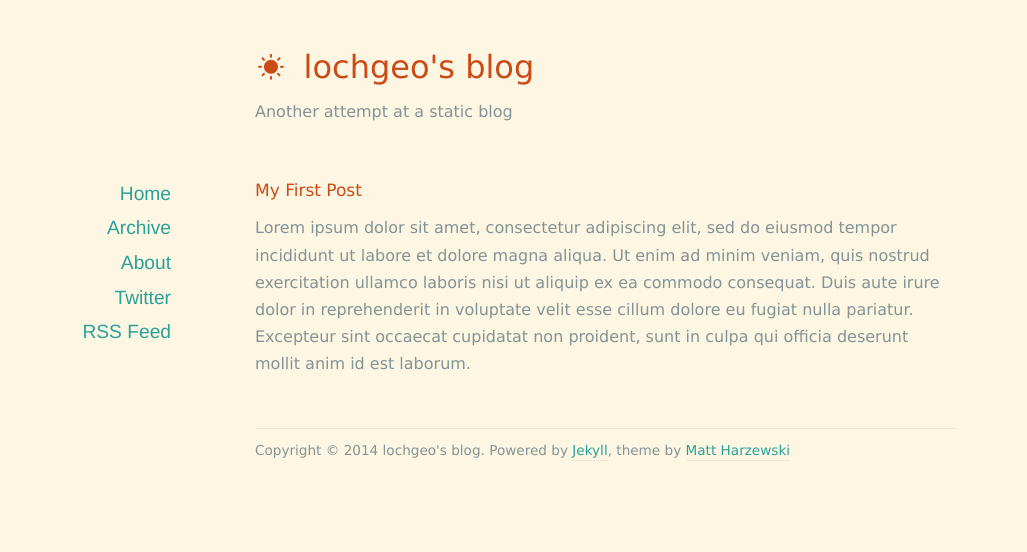
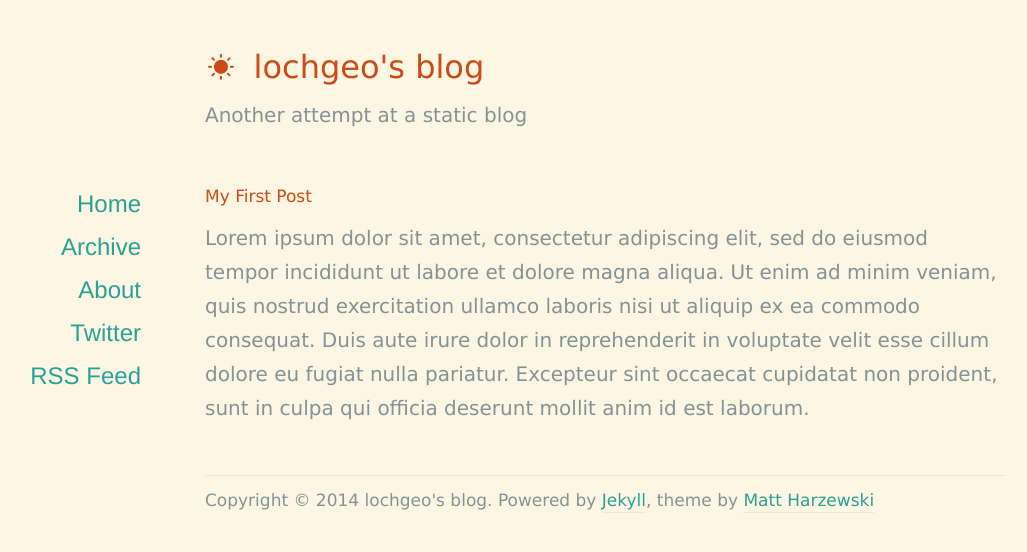
Before and after one commit to lochgeo/lochgeo.github.io, a Jekyll site: the page built from index.html, in a window 1280 px wide. Shown: the top 552 px of the page, without its empty margins (35-1062 px from the left). Built offline with Jekyll 4.4.1, drawn with Linux system fonts in a browser that asks for light colours; nearby versions of some CDN libraries; the list of posts is cut into pages by our own code.

Commit message:
update css

```diff
--- a/assets/css/style.css
+++ b/assets/css/style.css
@@ -33,7 +33,7 @@ table {
 /*** Basics ***/
 body {
 	font-family: Verdana, serif;
-	font-size: 16px;
+	font-size: 20px;
 	line-height: 1.7;
 }
 
@@ -77,15 +77,15 @@ acronym, abbr {
 
 
 h1 {
-	font-size: 17px;
+	font-size: 2em;
 	margin: 0 0 10px 0;
 }
 h2 {
-	font-size: 15px;
+	font-size: 1.5em;
 	margin: 0 0 10px 0;
 }
 h3 {
-	font-size: 14px;
+	font-size: 1.2em;
 	margin: 0 0 10px 0;
 }
 
@@ -109,13 +109,13 @@ h3 {
 
 /*** Structure ***/
 #page {
-	width: 700px;
+	width: 800px;
 	margin: 0 auto;
 	position: relative;
 }
 
 #header {
-	width: 700px;
+	width: 800px;
 	margin: 40px auto 50px auto;
 }
 #header h1 {
@@ -127,7 +127,7 @@ h3 {
 }
 
 #footer {
-	width: 700px;
+	width: 800px;
 	margin: 50px auto 20px auto;
 	padding-top: 10px;
 	font-size: 0.85em;
@@ -135,14 +135,14 @@ h3 {
 }
 
 #content {
-	width: 700px;
+	width: 800px;
 	margin: 0 auto;
 }
 
 #sidebar {
 	position: absolute;
 	text-align: right;
-	width: 160px;
+	width: 180px;
 	top: 0;
 	left: -240px;
 }
```
